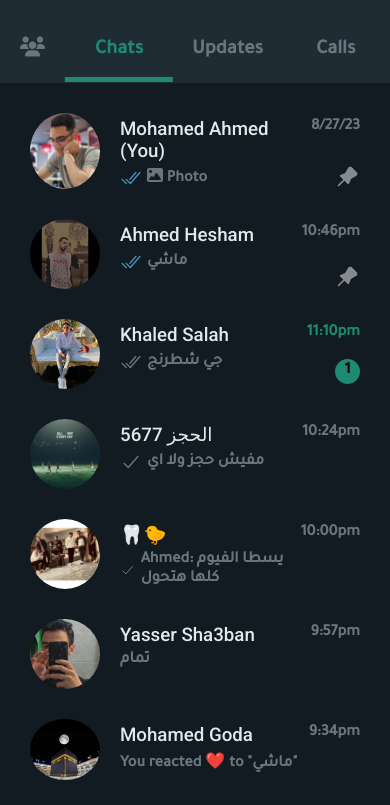
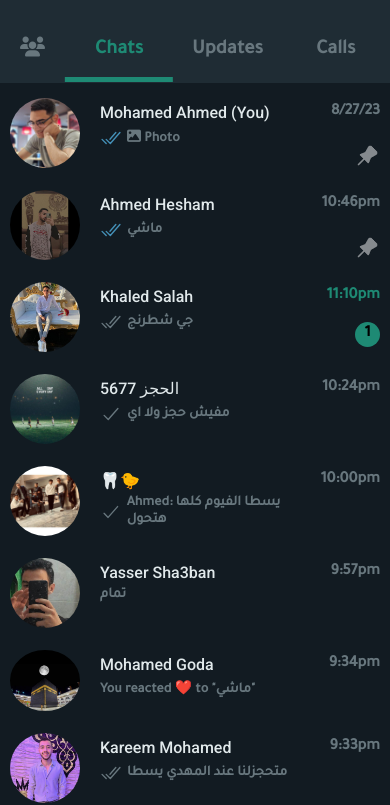
Before and after one commit to Mekky-99/Whatsapp-main--page, a plain HTML site: page index.html in a window 390 px wide. Shown: the part 60-865 px from the top of the page. Drawn offline with nearby package versions, Linux system fonts and the light colour scheme.

Commit message:
Add files via upload

```diff
--- a/style.css
+++ b/style.css
@@ -93,6 +93,11 @@ body {
   display: flex;
   margin: 30px 30px 0;
 }
+@media (max-width: 767px) {
+  .chats .chat {
+    margin: 15px 10px 7px;
+  }
+}
 .chats .chat > img {
   max-width: 70px;
   border-radius: 50%;
@@ -111,6 +116,14 @@ body {
   color: var(--p-color);
   font-weight: 600;
   font-family: tajawal;
+}
+@media (max-width: 767px) {
+  .chats .chat .info h3 {
+    font-size: 16px;
+  }
+  .chats .chat .info p {
+    font-size: 14px;
+  }
 }
 .chat .time {
   display: flex;
```
